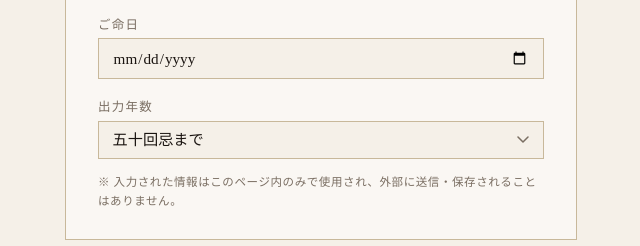
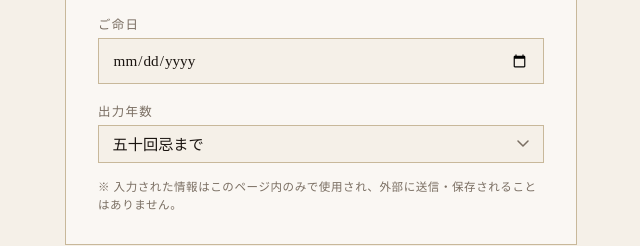
Before and after one commit to u9rihara/ical, a website: page src/dac/index.html in a window 1280 px wide. Shown: the part 295-541 px from the top of the page, 319-959 px from the left. Drawn offline with Linux system fonts and the light colour scheme.

Commit message:
iOSのdate input表示崩れを修正
- line-height: 1.5 を明示し、未入力時に高さが縮む問題を解消
- text-align: left で入力値が中央揃えになる問題を解消

Co-Authored-By: Claude Sonnet 4.6 <noreply@anthropic.com>

```diff
--- a/src/dac/index.html
+++ b/src/dac/index.html
@@ -102,6 +102,11 @@
     color: var(--ink);
     outline: none;
     transition: border-color 0.2s, box-shadow 0.2s;
+  }
+
+  input[type="date"] {
+    line-height: 1.5;
+    text-align: left;
   }
 
   select {
```
